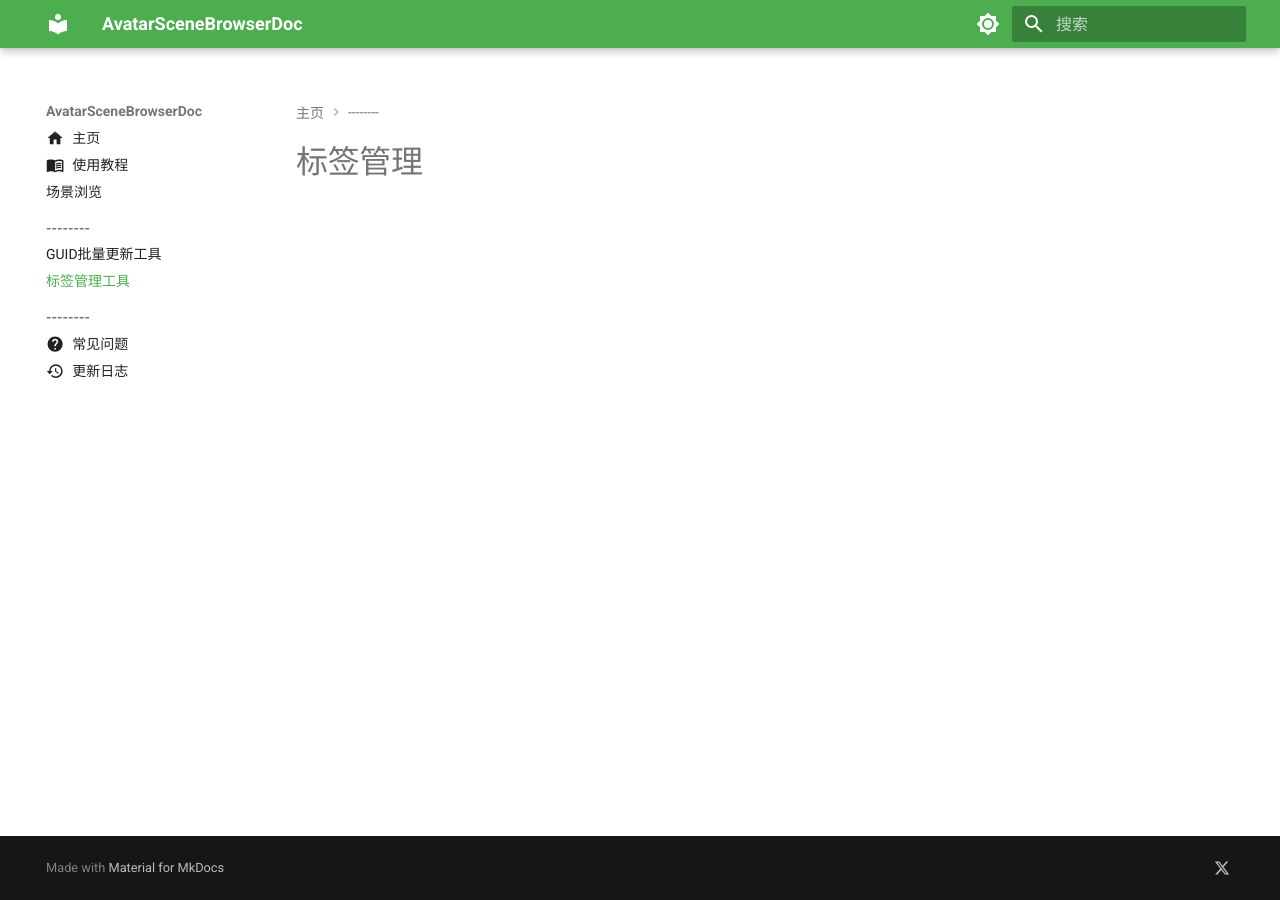
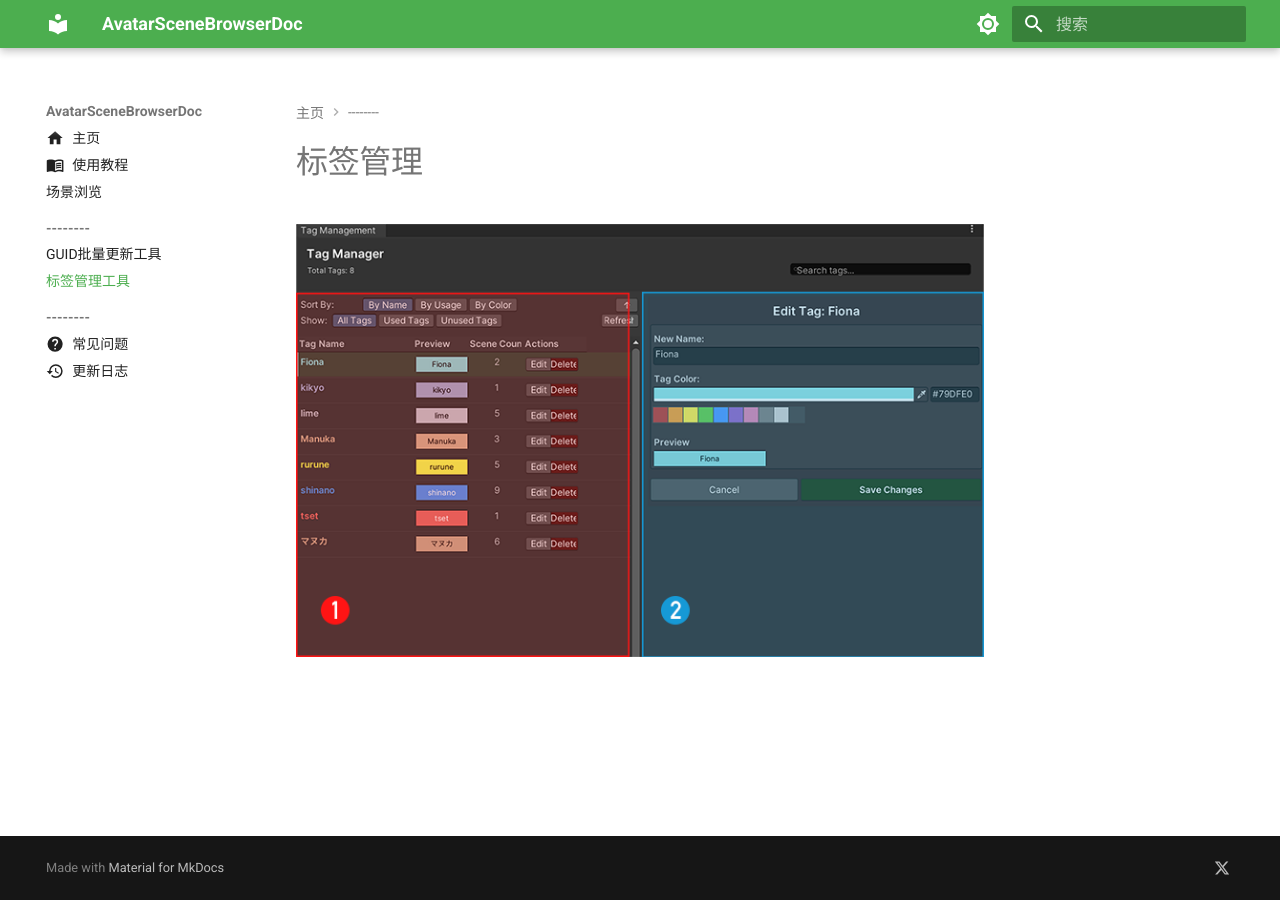
Before and after one commit to Cynth-Mt/AvatarSceneBrowserDoc, an MkDocs documentation site: the page built from docs/tag-manager.md, in a window 1280 px wide. Built offline with MkDocs 1.6.1 and Material for MkDocs 9.7.7, drawn with Linux system fonts in a browser that asks for light colours.

Commit message:
添加图片

```diff
--- a/docs/tag-manager.md
+++ b/docs/tag-manager.md
@@ -1 +1,3 @@
 # 标签管理
+
+![tag管理](img/tagManage.png)
```
Also changed, not shown: docs/img/tagManage.png (added).
